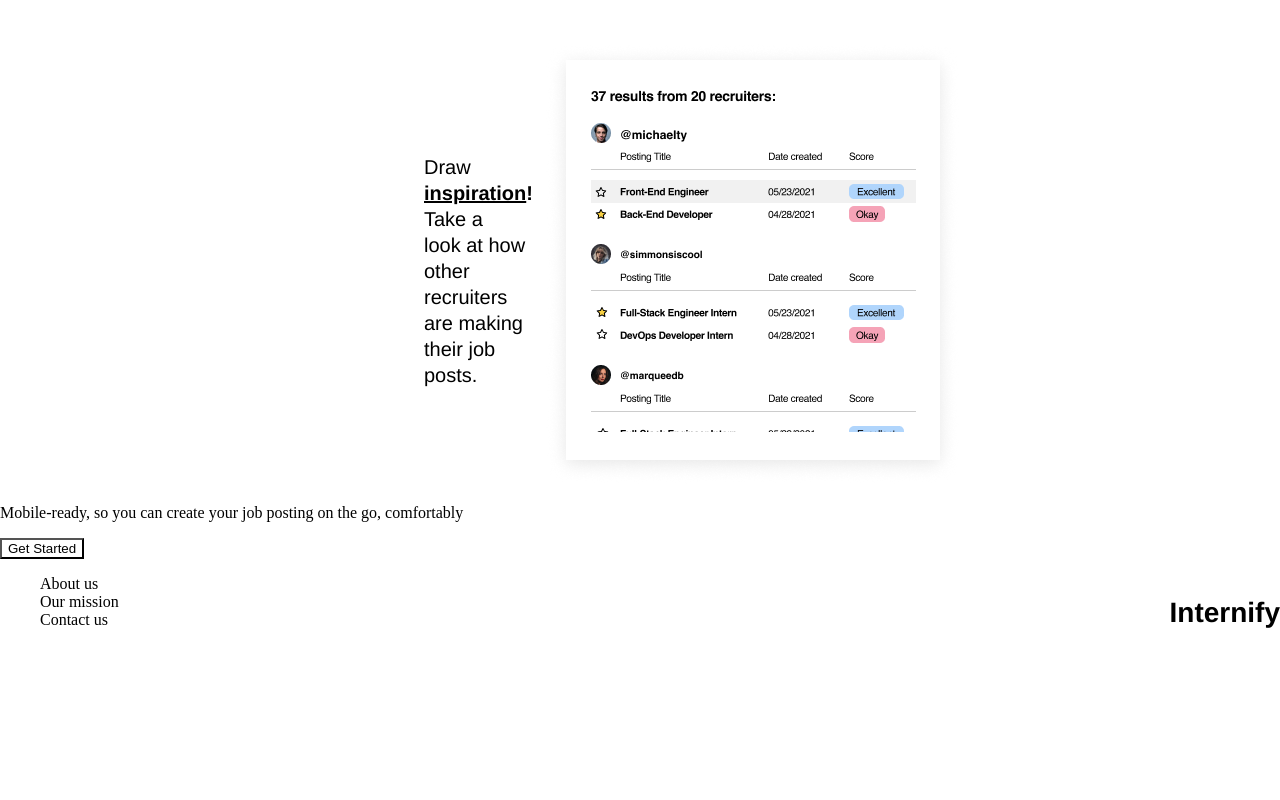
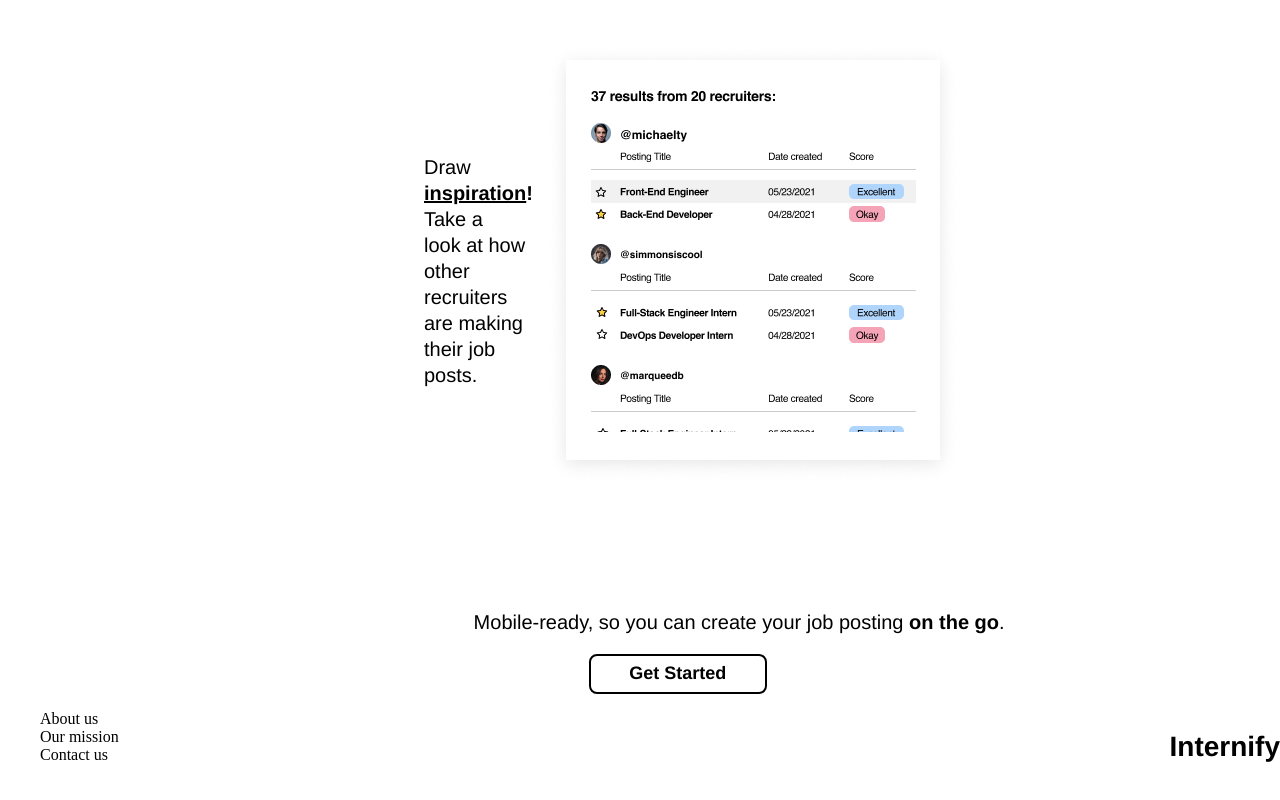
Before and after one commit to ReneReid/Internify, a React (Create React App) app in the folder internify/: page / in a window 1280 px wide. Shown: the part 1446-2246 px from the top of the page. Before the commit the page ends 2115 px from the top, so only its background shows below. Built offline with nearby package versions, Linux system fonts and the light colour scheme.

Commit message:
Finished container for landing page.

```diff
--- a/internify/src/components/atoms/styles/Button.css
+++ b/internify/src/components/atoms/styles/Button.css
@@ -45,3 +45,20 @@
 .continue_with_email:hover {
   cursor: pointer;
 }
+
+.get_started {
+  font-weight: bold;
+  font-size: 18px;
+  width: 178px;
+  height: 40px;
+  background-color: transparent;
+  border: 2px solid black;
+  border-radius: 8px;
+  font-family: Helvetica;
+  color: black;
+}
+
+.get_started:hover {
+  /*On cursor hover over button, very light blue lightup*/
+  cursor: pointer;
+}
--- a/internify/src/components/organisms/ContainerHomeGuest.js
+++ b/internify/src/components/organisms/ContainerHomeGuest.js
@@ -53,7 +53,7 @@ const Container_Home_Guest = () => {
 
             <div className="container_four">
                 <div className="container_four_left">
-                    <p>Mobile-ready, so you can create your job posting on the go, comfortably</p>
+                    <p>Mobile-ready, so you can create your job posting <strong>on the go</strong>.</p>
                 </div>
 
                 <div className="container_four_right">
--- a/internify/src/components/organisms/styles/ContainerHomeGuest.css
+++ b/internify/src/components/organisms/styles/ContainerHomeGuest.css
@@ -69,8 +69,13 @@
 
 .container_four_left {
   flex: 1;
+  font-family: Helvetica;
+  font-size: 1.25em;
+  margin-left: 37%;
+  margin-top: 8%;
 }
 
 .container_four_right {
   flex: 1;
+  margin-left: 46%;
 }
```
